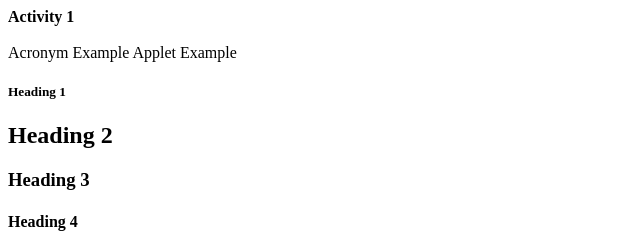
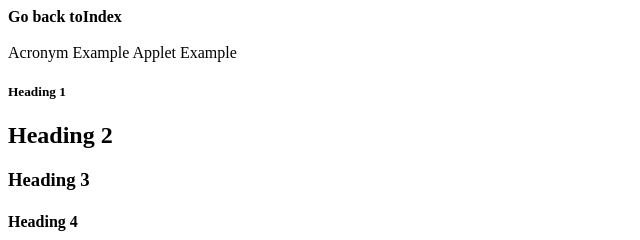
Before and after one commit to jerick-navales/jerick-navales, a plain HTML site: page Activity-1.html in a window 1280 px wide. Shown: the top 240 px of the page, 0-640 px from the left. Drawn offline with Linux system fonts and the light colour scheme.

Commit message:
Done Act

```diff
--- a/Activity-1.html
+++ b/Activity-1.html
@@ -31,7 +31,7 @@
 </head>
 <body>
      <!-- There are 115 html tags in this code -->
-    <a href="index.html">Activity 1</a><br><br>
+    <a href="index.html">Go back toIndex</a><br><br>
 
     <acronym >Acronym Example</acronym>
     <applet>Applet Example</applet>
```
